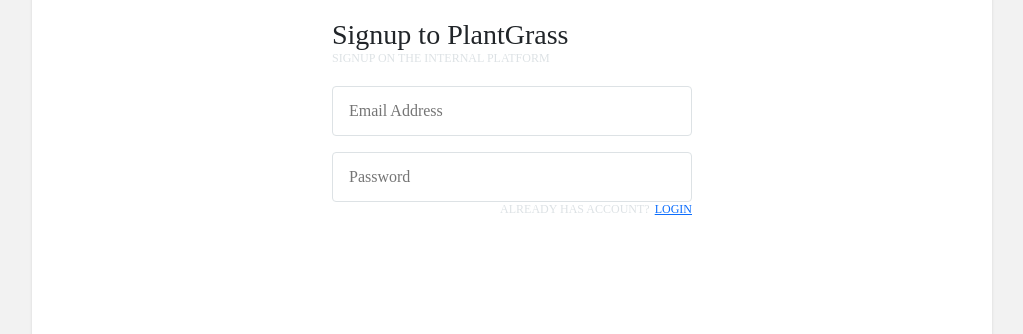
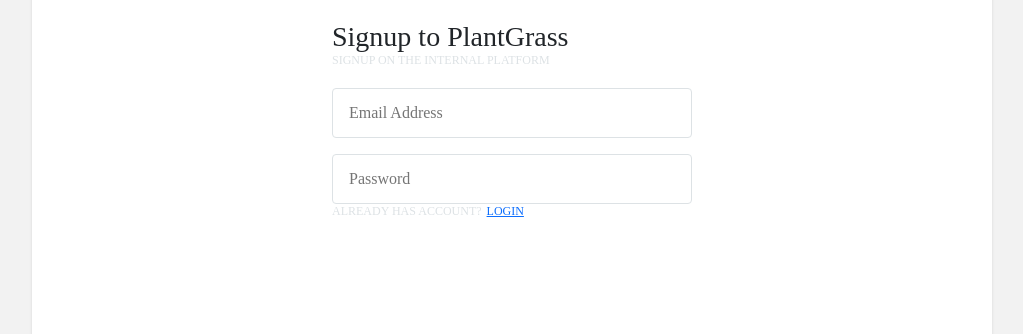
Before and after one commit to YoonHoJeong/plant-grass, a React (Create React App) app: page / in a window 1280 px wide. Shown: the part 249-583 px from the top of the page, without its empty margins (128-1151 px from the left). Built offline with nearby package versions, Linux system fonts and the light colour scheme.

Commit message:
add signup form validation

```diff
--- a/src/signup.jsx
+++ b/src/signup.jsx
@@ -3,21 +3,22 @@
 import commonCss from "./common.module.css";
 import { ErrorMessage, Field, Form, Formik } from "formik";
 import * as Yup from "yup";
-import useForm from "./hooks/useForm";
 
 let styles = {};
+
+const SignupSchema = Yup.object().shape({
+  email: Yup.string() //
+    .email("Invaild email")
+    .required("Required!"),
+  password: Yup.string()
+    .min(8, "Too short!")
+    .max(12, "Too Long!")
+    .required("Required!"),
+});
 
 Object.assign(styles, signupCss, commonCss);
 
 const Signup = ({ userAuth }) => {
-  const [values, handleChange] = useForm({ email: "", password: "" });
-  const handleSubmit = async (e) => {
-    e.preventDefault();
-    const { email, password } = values;
-    const user = await userAuth.signup(email, password);
-    console.log(user);
-  };
-
   return (
     <div className={styles.bg}>
       <div className={styles.container}>
@@ -27,33 +28,47 @@
             SIGNUP ON THE INTERNAL PLATFORM
           </div>
         </div>
+        <Formik
+          initialValues={{ email: "", password: "" }}
+          validationSchema={SignupSchema}
+          onSubmit={async (values, { setSubmitting }) => {
+            const { email, password } = values;
+            const user = await userAuth.signup(email, password);
+            console.log(user);
+            setSubmitting(false);
+          }}
+        >
+          {({ isSubmitting }) => (
+            <Form>
+              <Field
+                className={styles.textInput}
+                type="email"
+                name="email"
+                placeholder="Email Address"
+              />
+              <ErrorMessage name="email" component="div" />
 
-        <form className={styles.loginForm} action="">
-          <input
+              <Field
                 className={styles.textInput}
-            name="email"
-            type="email"
-            placeholder="Email Address"
-            onChange={handleChange}
+                type="password"
+                name="password"
+                placeholder="Password"
               />
-          <input
-            className={styles.textInput}
-            name="password"
-            type="password"
-            placeholder="Password"
-            onChange={handleChange}
-          />
+              <ErrorMessage name="password" component="div" />
               <div className={`${styles.indexText} ${styles.notification}`}>
                 <span>ALREADY HAS ACCOUNT?</span>
                 <a href="">LOGIN</a>
               </div>
               <button
                 className={`${styles.btn} ${styles.loginBtn}`}
-            onClick={handleSubmit}
+                type="submit"
+                disabled={isSubmitting}
               >
-            SIGN UP
+                SIGNUP
               </button>
-        </form>
+            </Form>
+          )}
+        </Formik>
       </div>
     </div>
   );
```
Lines whose indentation alone changed are shown as unchanged.
